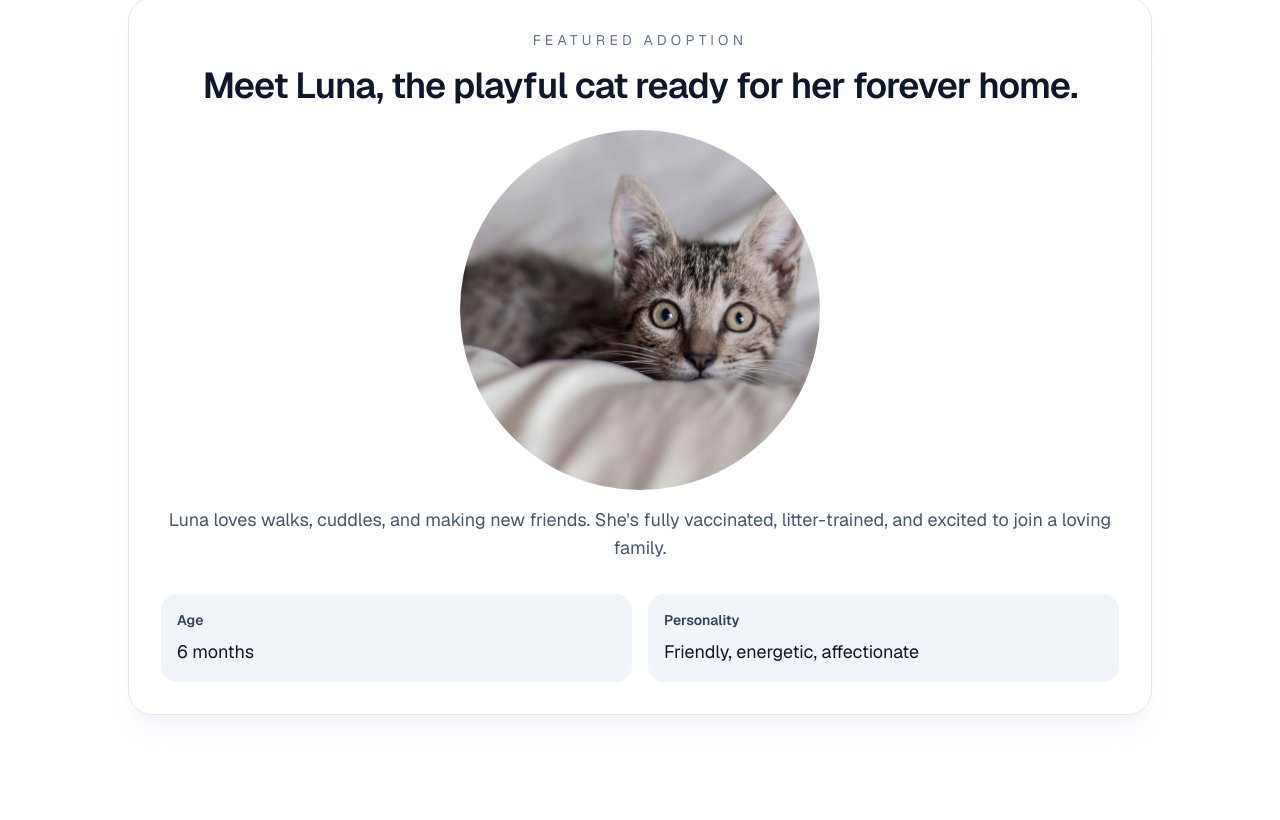
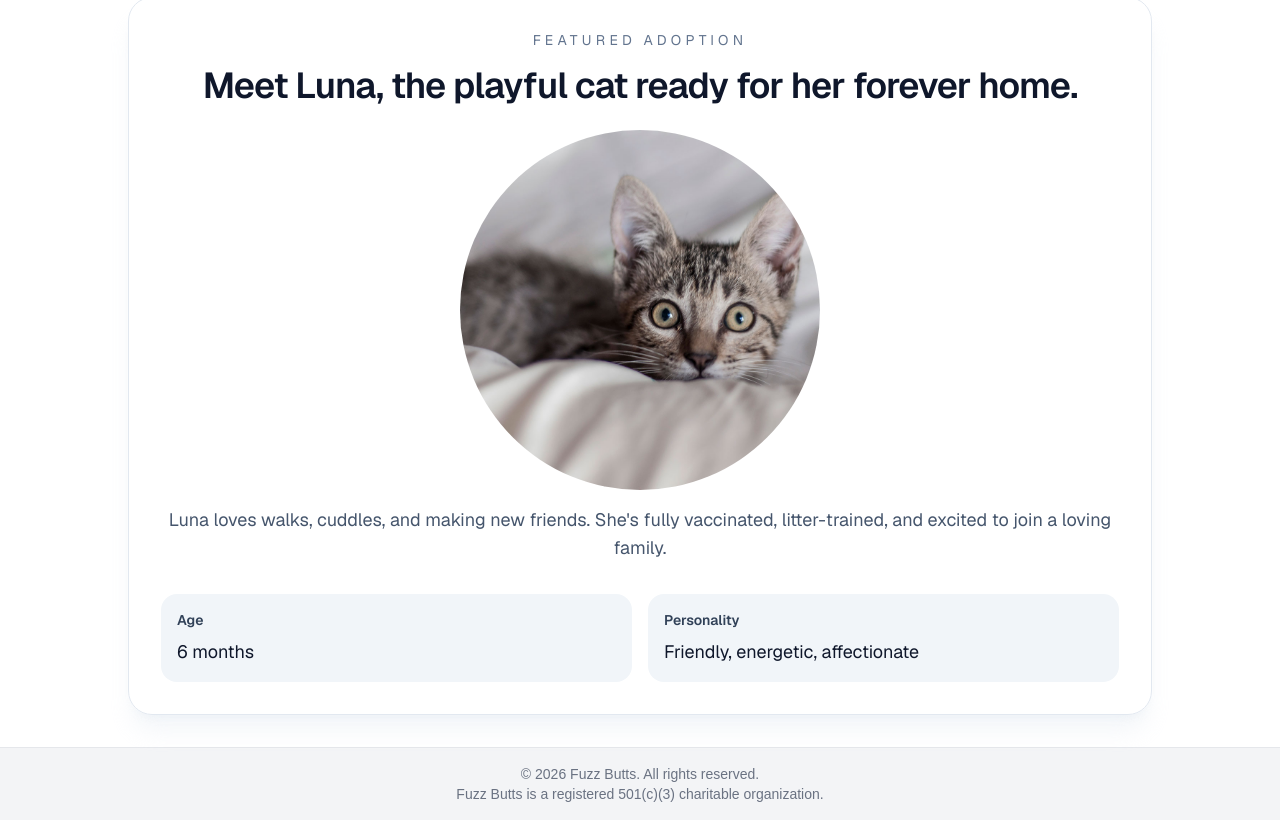
Before and after one commit to jasonhellis-bit/Fuzz-Butts.org, a Next.js app in the folder my-app/: page / in a window 1280 px wide. Shown: the part 274-1094 px from the top of the page. Before the commit the page ends 1021 px from the top, so only its background shows below. Built offline with nearby package versions, Linux system fonts and the light colour scheme.

Commit message:
Added copyright and charitable organization statement

```diff
--- a/my-app/app/layout.tsx
+++ b/my-app/app/layout.tsx
@@ -38,7 +38,11 @@ export default function RootLayout({
       <body className="min-h-full flex flex-col">
         <Navigation />
         <FuzzButtsBanner />
-        {children}
+        <main className="flex-1">{children}</main>
+        <footer className="bg-gray-100 border-t border-gray-200 py-4 text-center text-sm text-gray-500">
+          <p>&copy; {new Date().getFullYear()} Fuzz Butts. All rights reserved.</p>
+          <p>Fuzz Butts is a registered 501(c)(3) charitable organization.</p>
+        </footer>
       </body>
     </html>
   );
```
